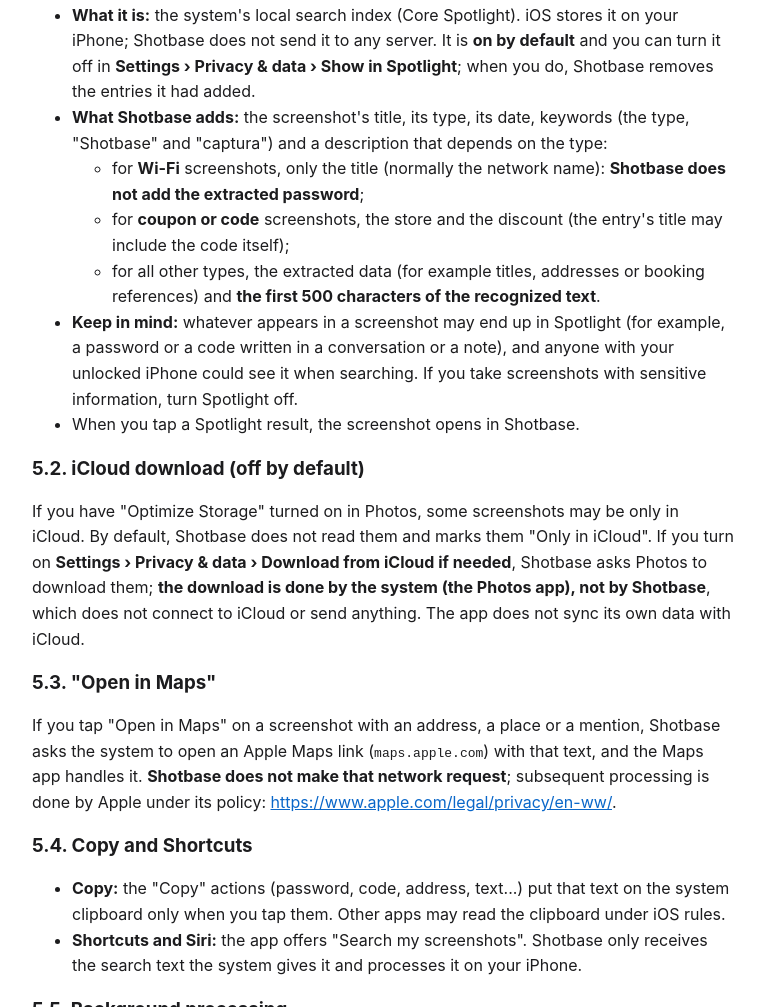
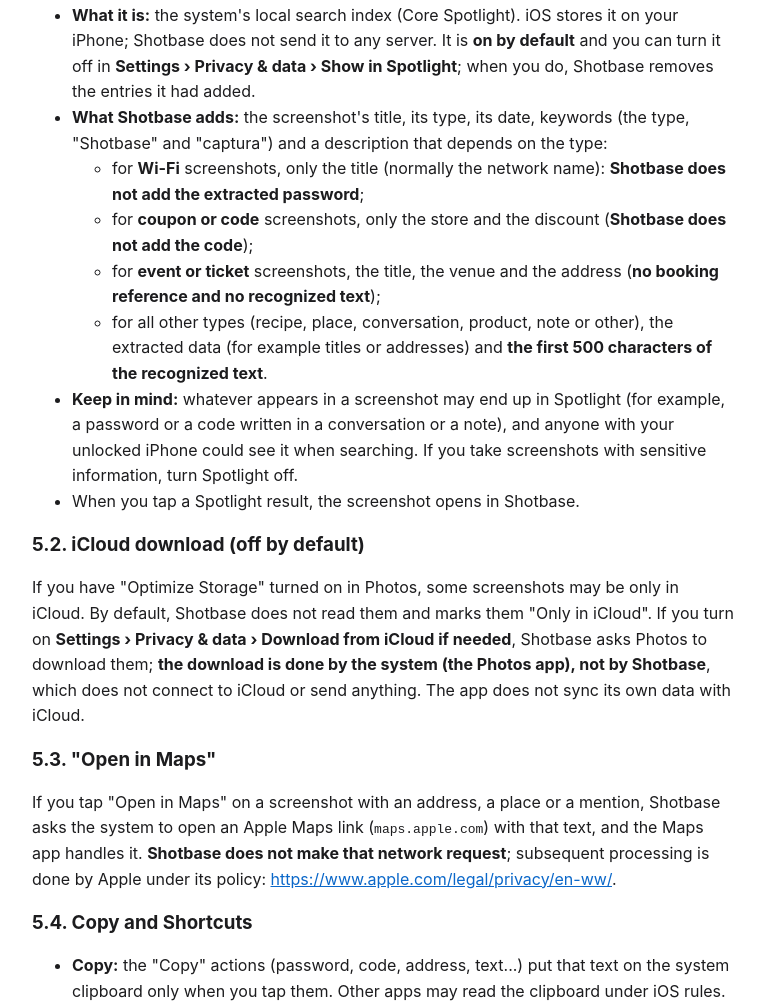
Before and after one commit to borjeta/appShotbase, a plain HTML site: page en/privacidad.html in a window 1280 px wide. Shown: the part 5162-6169 px from the top of the page, without its empty margins (256-1020 px from the left). Drawn offline with Linux system fonts and the light colour scheme.

Commit message:
Privacidad: Spotlight ya no indexa el código del cupón ni el localizador/OCR de eventos
Co-Authored-By: Claude Sonnet 5.5 <noreply@anthropic.com>

```diff
--- a/en/privacidad.html
+++ b/en/privacidad.html
@@ -177,8 +177,9 @@ This policy is published at: <strong><a href="https://borjeta.github.io/appShotb
 <li><strong>What Shotbase adds:</strong> the screenshot's title, its type, its date, keywords (the type, &quot;Shotbase&quot; and &quot;captura&quot;) and a description that depends on the type:
 <ul>
 <li>for <strong>Wi-Fi</strong> screenshots, only the title (normally the network name): <strong>Shotbase does not add the extracted password</strong>;</li>
-<li>for <strong>coupon or code</strong> screenshots, the store and the discount (the entry's title may include the code itself);</li>
-<li>for all other types, the extracted data (for example titles, addresses or booking references) and <strong>the first 500 characters of the recognized text</strong>.</li>
+<li>for <strong>coupon or code</strong> screenshots, only the store and the discount (<strong>Shotbase does not add the code</strong>);</li>
+<li>for <strong>event or ticket</strong> screenshots, the title, the venue and the address (<strong>no booking reference and no recognized text</strong>);</li>
+<li>for all other types (recipe, place, conversation, product, note or other), the extracted data (for example titles or addresses) and <strong>the first 500 characters of the recognized text</strong>.</li>
 </ul></li>
 <li><strong>Keep in mind:</strong> whatever appears in a screenshot may end up in Spotlight (for example, a password or a code written in a conversation or a note), and anyone with your unlocked iPhone could see it when searching. If you take screenshots with sensitive information, turn Spotlight off.</li>
 <li>When you tap a Spotlight result, the screenshot opens in Shotbase.</li>
```
Also changed, not shown: privacidad.html (+3 -2 lines).
